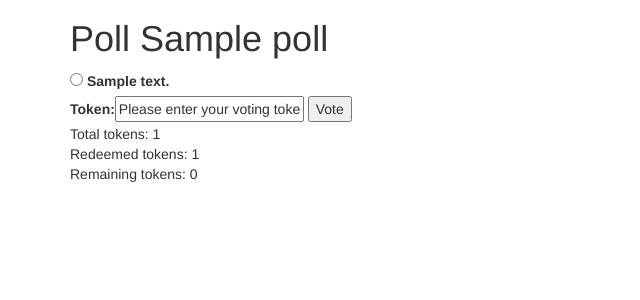
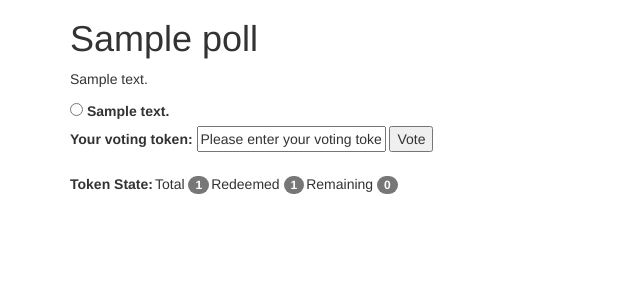
Before and after one commit to mayflower/demockrazy, a Django app: a page that uses vote/templates/vote/poll.html in a window 1280 px wide. Shown: the part 51-351 px from the top of the page, without its empty margins (0-640 px from the left). Run offline with Django 3.2, Linux system fonts and the light colour scheme; tables that the repository leaves empty hold one stand-in row (values such as "Sample post"); data that the repository does not hold is empty; some libraries are stand-ins or nearby versions.

Commit message:
Add token state to poll page

```diff
--- a/vote/templates/vote/poll.html
+++ b/vote/templates/vote/poll.html
@@ -1,7 +1,8 @@
 {% extends 'base.html' %}
 
 {% block content %}
-<h1>Poll {{ poll.title }}</h1>
+<h1>{{ poll }}</h1>
+<p>{{ poll.question_text }}</p>
 
 {% if error_message %}<p><strong>{{ error_message }}</strong></p>{% endif %}
 
@@ -11,12 +12,14 @@
     <input type="radio" name="choice" id="choice{{ forloop.counter }}" value="{{ choice.id }}" />
     <label for="choice{{ forloop.counter }}">{{ choice.choice_text }}</label><br />
     {% endfor %}
-    <label for="token">Token: </label><input type="text" id="token" name="token" value="{{token}}">
+    <label for="token">Your voting token:</label> <input type="text" id="token" name="token" value="{{token}}">
     <input type="submit" value="Vote" />
 </form>
-<div>
-Total tokens: {{ amount_tokens_total }}<br>
-Redeemed tokens: {{ amount_redeemed_tokens }}<br>
-Remaining tokens: {{ amount_remaining_tokens }}<br>
-</div>
+<label></label>
+<ul class="nav nav-pills" role="tablist">
+  <li role="presentation"><b>Token State: </b></li>
+  <li role="presentation">Total <span class="badge">{{ amount_tokens_total }}</span></li>
+  <li role="presentation">Redeemed <span class="badge">{{ amount_redeemed_tokens }}</span></li>
+  <li role="presentation">Remaining <span class="badge">{{ amount_remaining_tokens }}</span></li>
+</ul>
 {% endblock %}
```
